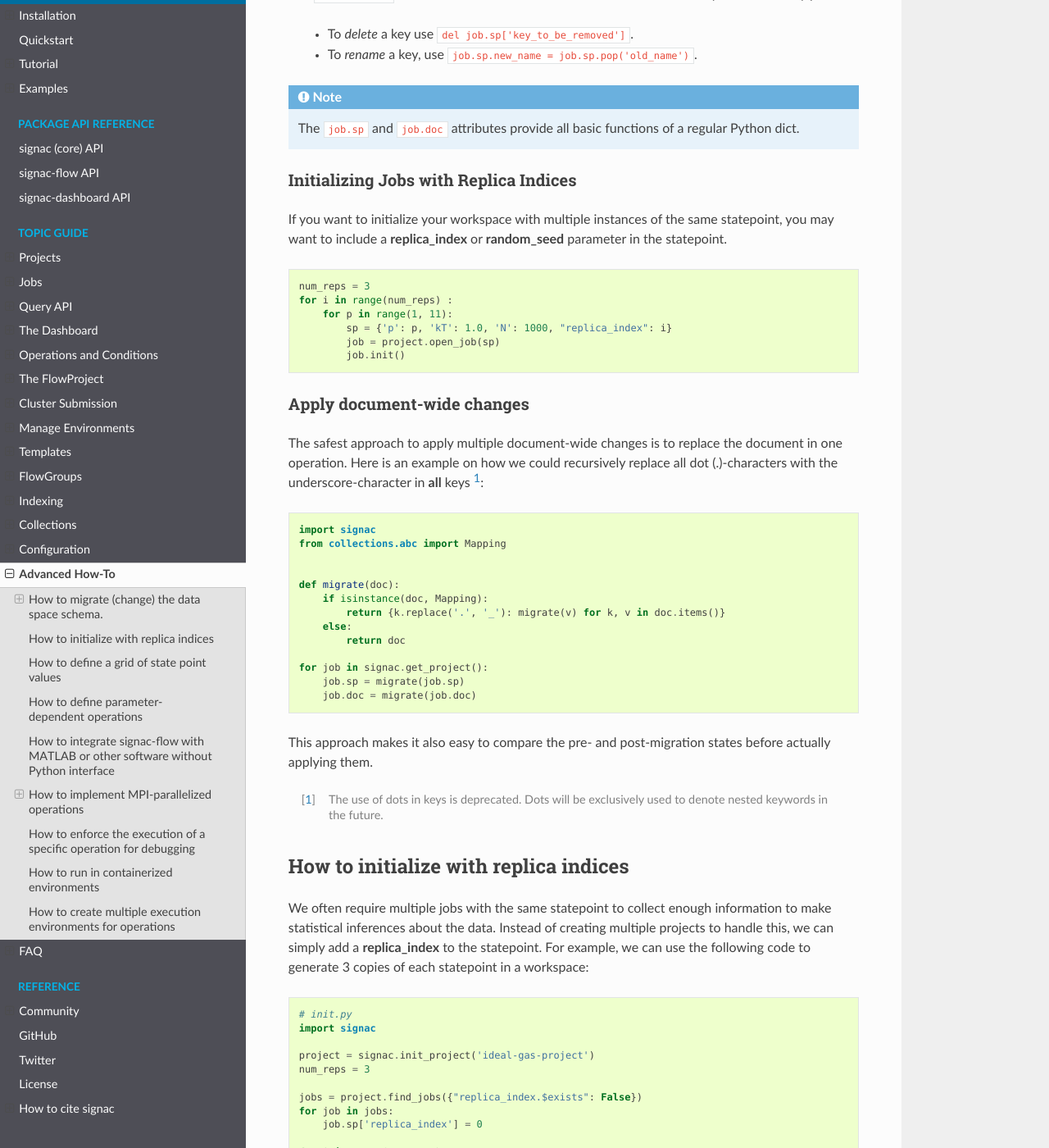
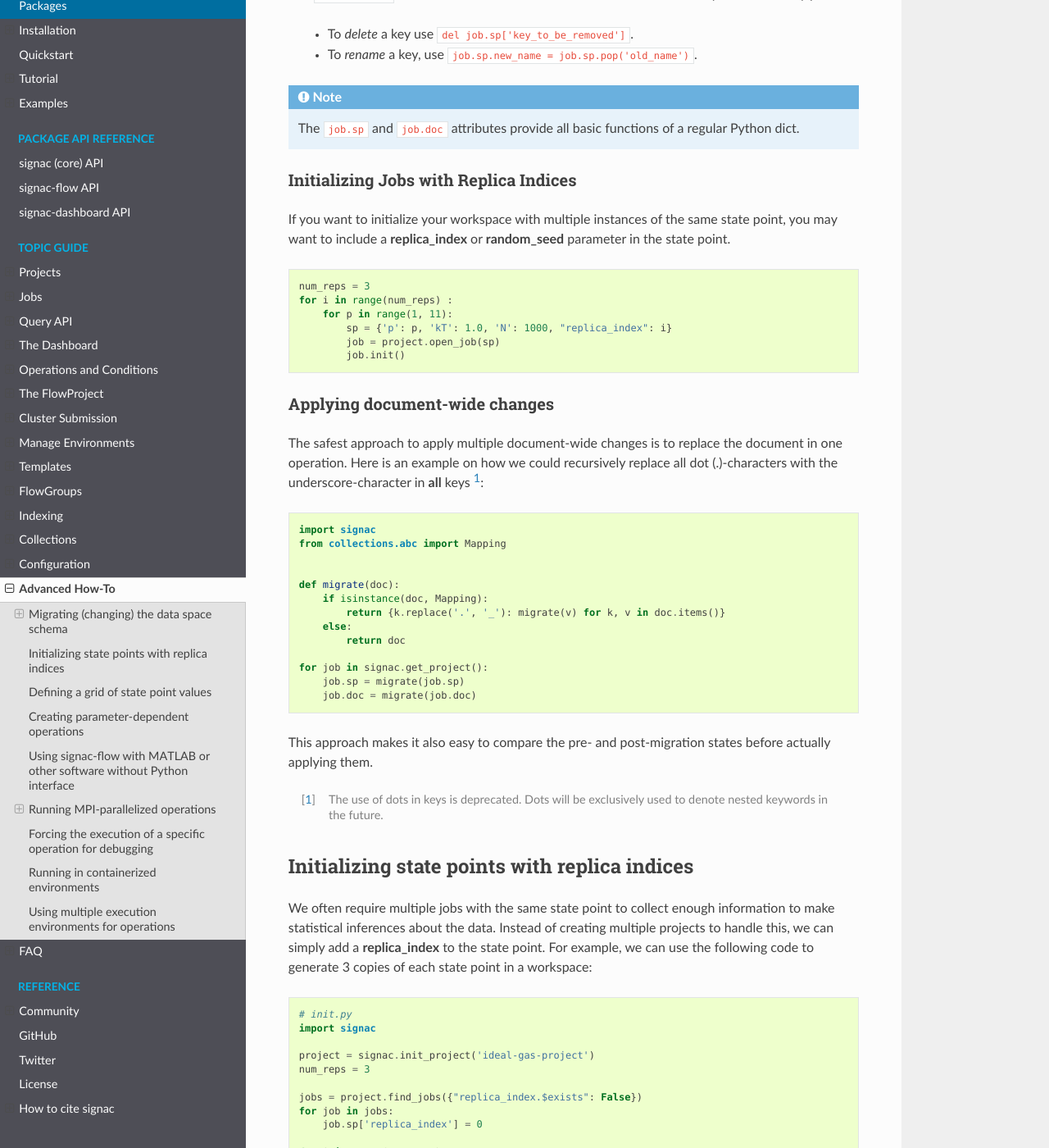
Before and after one commit to glotzerlab/signac-docs, a Sphinx documentation site: the page built from docs/source/recipes.rst, in a window 1280 px wide and 1400 px high, scrolled down 752 px. Shown: the whole window at 82% size. Built offline with Sphinx 7.4.7 and the Read the Docs theme 2.0.0, drawn with Linux system fonts in a browser that asks for light colours; some of the changed text lies outside the part shown.

Commit message:
Cleanup How-To Subheadings (#99)
* renaming subheadings for clarity

* fixing typos

* adjusting underline lengths

* Update docs/source/recipes.rst

Co-authored-by: Corwin Kerr <cbkerr@umich.edu>

Co-authored-by: Corwin Kerr <cbkerr@umich.edu>
Co-authored-by: Bradley Dice <bdice@bradleydice.com>

```diff
--- a/docs/source/recipes.rst
+++ b/docs/source/recipes.rst
@@ -11,8 +11,8 @@ This is a collection of recipes on how to solve typical problems using **signac*
     Move all recipes below into a 'General' section once we have added more recipes.
 
 
-How to migrate (change) the data space schema.
-==============================================
+Migrating (changing) the data space schema
+==========================================
 
 Adding/renaming/deleting keys
 -----------------------------
@@ -47,7 +47,7 @@ The ``setdefault()`` function sets the value for :math:`a` and :math:`b` to 0 in
 
 Initializing Jobs with Replica Indices
 --------------------------------------
-If you want to initialize your workspace with multiple instances of the same statepoint, you may want to include a **replica_index** or **random_seed** parameter in the statepoint.
+If you want to initialize your workspace with multiple instances of the same state point, you may want to include a **replica_index** or **random_seed** parameter in the state point.
 
 .. code-block:: python
 
@@ -58,8 +58,8 @@ If you want to initialize your workspace with multiple instances of the same sta
             job = project.open_job(sp)
             job.init()
 
-Apply document-wide changes
----------------------------
+Applying document-wide changes
+------------------------------
 
 The safest approach to apply multiple document-wide changes is to replace the document in one operation.
 Here is an example on how we could recursively replace all dot (.)-characters with the underscore-character in **all** keys [#f1]_:
@@ -84,10 +84,10 @@ This approach makes it also easy to compare the pre- and post-migration states b
 
 .. [#f1] The use of dots in keys is deprecated. Dots will be exclusively used to denote nested keywords in the future.
 
-How to initialize with replica indices
-======================================
+Initializing state points with replica indices
+==============================================
 
-We often require multiple jobs with the same statepoint to collect enough information to make statistical inferences about the data. Instead of creating multiple projects to handle this, we can simply add a **replica_index** to the statepoint. For example, we can use the following code to generate 3 copies of each statepoint in a workspace:
+We often require multiple jobs with the same state point to collect enough information to make statistical inferences about the data. Instead of creating multiple projects to handle this, we can simply add a **replica_index** to the state point. For example, we can use the following code to generate 3 copies of each state point in a workspace:
 
 .. code-block:: python
 
@@ -106,8 +106,8 @@ We often require multiple jobs with the same statepoint to collect enough inform
             sp = {'p': p, 'kT': 1.0, 'N': 1000, "replica_index": i}
             project.open_job(sp).init()
 
-How to define a grid of state point values
-==========================================
+Defining a grid of state point values
+=====================================
 
 Many signac data spaces are structured like a "grid" where the goal is an exhaustive search or a Cartesian product of multiple sets of input parameters. While this can be done with nested ``for`` loops, that approach can be cumbersome for state points with many keys. Here we offer a helper function that can assist in this kind of initialization, inspired by `this StackOverflow answer <https://stackoverflow.com/a/5228294>`__:
 
@@ -141,8 +141,8 @@ Many signac data spaces are structured like a "grid" where the goal is an exhaus
         print('Initializing job', sp)
         project.open_job(sp).init()
 
-How to define parameter-dependent operations
-============================================
+Creating parameter-dependent operations
+=======================================
 
 Operations defined as a function as part of a **signac-flow** workflow can only have one required argument: the job.
 That is to ensure reproduciblity of these operations.
@@ -171,8 +171,8 @@ Assuming that we have an operation called *foo*, which depends on parameter *bar
 
 .. _rec_external:
 
-How to integrate signac-flow with MATLAB or other software without Python interface
-===================================================================================
+Using signac-flow with MATLAB or other software without Python interface
+========================================================================
 
 The easiest way to integrate software that has no native Python interface is to implement **signac-flow** operations in combination with the ``flow.cmd`` decorator.
 Assuming that we have a MATLAB script called ``prog.m`` within the project root directory:
@@ -204,8 +204,8 @@ Executing this operation will store the output of the matlab script within the j
     Clarify that in principle the only Python needed is the definition of the bash command as a string returned from a decorated Python function.
 
 
-How to implement MPI-parallelized operations
-============================================
+Running MPI-parallelized operations
+===================================
 
 There are basically two strategies to implement :class:`~.flow.FlowProject` operations that are MPI-parallelized, one for external programs and one for Python scripts.
 
@@ -295,8 +295,8 @@ Finally, instead of modifying the operation implementation, you could use a cust
 
 Storing the above template in a file called ``templates/script.sh`` within your project root directory will prepend *every* operation command with ``mpiexec`` and so on.
 
-How to enforce the execution of a specific operation for debugging
-==================================================================
+Forcing the execution of a specific operation for debugging
+===========================================================
 
 Sometimes it is necessary to repeatedly run a specific operation although it is not technically eligible for execution.
 The easiest way to do so is to temporarily add the ``@FlowProject.post.never`` post-condition to that specific operation definition.
@@ -316,8 +316,8 @@ For example:
 
 Then you could execute the operation for a hypothetical job with id *abc123*, for example with ``$ python project.py run -o foo -j abc123``, irrespective of whether the ``foo.txt`` file exists or not.
 
-How to run in containerized environments
-========================================
+Running in containerized environments
+=====================================
 
 .. _docker: https://www.docker.com/
 .. _singularity: https://sylabs.io/docs/
@@ -379,8 +379,8 @@ If you are using the ``run`` command for execution, simply execute the whole scr
       4. How to synchronize between two different compute environments.
       5. How to use **signac** in combination with a docker/singularity container.
 
-How to create multiple execution environments for operations
-============================================================
+Using multiple execution environments for operations
+====================================================
 
 Suppose that for a given project you wanted to run jobs on multiple
 supercomputers, your laptop, and your desktop. On each of these different
```
